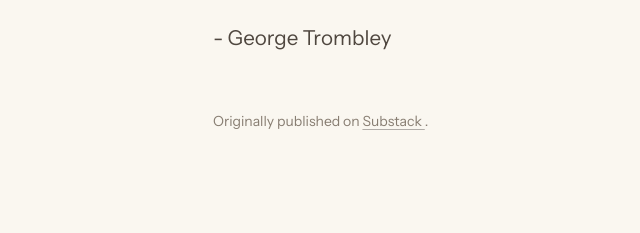
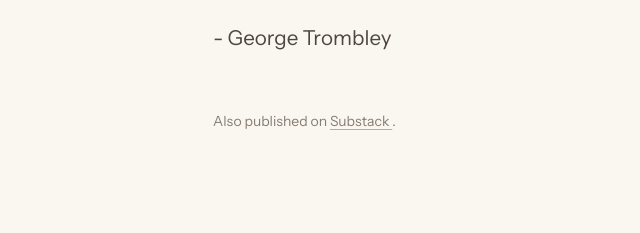
Before and after one commit to yesjapan/GeorgeTrombley.com, an Astro site: page /writing/are-we-victims-of-our-own-bubbles in a window 1280 px wide. Shown: the part 2451-2684 px from the top of the page, 59-699 px from the left. Built offline with nearby package versions, Linux system fonts and the light colour scheme; Astro itself is replaced by a stand-in of ours.

Commit message:
Mirror Substack automatically, with this site as canonical
Publishing on Substack now lands on the site within a few hours: a scheduled
workflow reads the feed, writes any new post, and commits it. Cloudflare
rebuilds on the push.

Splits the old canonicalUrl field in two, because it was doing two unrelated
jobs at once:

  sourceUrl     - where the post first appeared; renders the credit line
  canonicalUrl  - SEO override conceding search ranking to another copy

Wired together, you could not credit Substack without also handing it the
search ranking. Now the six imported posts keep their credit link but canonical
to georgetrombley.com. Substack's reach comes from its own discovery and
recommendations rather than from search, so there was never anything to gain by
conceding the ranking — and the site is the asset worth building up.

Co-Authored-By: Claude Opus 5 <noreply@anthropic.com>

```diff
--- a/src/content.config.ts
+++ b/src/content.config.ts
@@ -62,12 +62,20 @@ const posts = defineCollection({
       hero: image().optional(),
       draft: z.boolean().default(false),
       /**
-       * Set on imported posts so the canonical URL still points at the place the
-       * post was first indexed. New posts written here leave it unset and
-       * canonical to this site.
+       * SEO override: tells search engines some OTHER copy of this post is the
+       * one to rank. Normally left unset — this site is the canonical home for
+       * everything it publishes, including posts mirrored from Substack, since
+       * Substack's reach comes from its own discovery rather than from search.
+       *
+       * Deliberately separate from `sourceUrl` below: crediting where something
+       * first appeared and conceding search ranking to it are different
+       * decisions, and wiring them to one field meant you could not do one
+       * without the other.
        */
       canonicalUrl: z.string().url().optional(),
-      /** Human-readable origin, e.g. "Substack". Shown as a small credit line. */
+      /** Where the post first appeared. Renders as a credit line and link. */
+      sourceUrl: z.string().url().optional(),
+      /** Human-readable origin, e.g. "Substack". Shown with `sourceUrl`. */
       originallyPublishedAt: z.string().optional(),
     }),
 });
--- a/src/content/posts/are-we-victims-of-our-own-bubbles.md
+++ b/src/content/posts/are-we-victims-of-our-own-bubbles.md
@@ -2,7 +2,7 @@
 title: 'Are we victims of our own bubbles?'
 date: 2025-04-20
 description: 'I''m not an independent thinker although I like to believe I am...'
-canonicalUrl: 'https://polyglotgeorge.substack.com/p/are-we-victims-of-our-own-bubbles'
+sourceUrl: 'https://polyglotgeorge.substack.com/p/are-we-victims-of-our-own-bubbles'
 originallyPublishedAt: 'Substack'
 ---
 I've gotten used to the fact that America is no longer the top of the world. Honestly, she probably wasn't on the top way before I realized it, but I suppose I just believed all the propaganda in my self-imposed media bubble.
--- a/src/content/posts/drops.md
+++ b/src/content/posts/drops.md
@@ -2,7 +2,7 @@
 title: 'Drops.'
 date: 2025-05-04
 description: 'Based on a true story.'
-canonicalUrl: 'https://polyglotgeorge.substack.com/p/drops'
+sourceUrl: 'https://polyglotgeorge.substack.com/p/drops'
 originallyPublishedAt: 'Substack'
 ---
 The room smelled wet, like the moss smelled in the Oregon forest my daughter took us in to hike. But this isn’t a forest, it’s my office. It’s the place I spend the majority of my days creating or at least dreaming of creating while I mindlessly rip my recent haul of used DVDs into my personal media server. I don’t know if I’m collecting the movies so I can watch them later, or just for the satisfaction of seeing the number of movies on my server go up. It was a pleasant smell, one that I wish I could conjure up on demand. The air was cool as the air on a spring morning, not like the usual stifling heat resulting from 20+ hard drives spinning in large drive bays and four monitors displaying the nostalgic pipe screensaver I had set on them. I wasn’t sure if they really needed a screensaver, but at 1000 bucks a pop I wasn’t going to take any chances the high-tech OLEDs wouldn’t burn in.
--- a/src/content/posts/even-if-you-build-it-they-wont-come.md
+++ b/src/content/posts/even-if-you-build-it-they-wont-come.md
@@ -2,7 +2,7 @@
 title: 'Even if you build it, they won''t come'
 date: 2025-04-22
 description: 'The next step required for people to "come" after you "build"'
-canonicalUrl: 'https://polyglotgeorge.substack.com/p/even-if-you-build-it-they-wont-come'
+sourceUrl: 'https://polyglotgeorge.substack.com/p/even-if-you-build-it-they-wont-come'
 originallyPublishedAt: 'Substack'
 ---
 As you sip your 3rd cup of coffee, you quietly say to yourself, “if I build it, they will come.” You’ve been saying this phrase for months or maybe years as you build. It’s great for motivation, isn’t it? Unfortunately, it’s not true. It doesn’t matter if you build it. Even if what you’ve built is amazing, no one will just “come.” In fact, the majority of people you know won’t engage. Not your family. Not your best friends. Not even the people who said they couldn’t wait to read the novel you wrote to escape the pain of your breakup. They might not even watch the first music video you made from the album you spent your gap year writing.
--- a/src/content/posts/how-i-calmed-my-brain.md
+++ b/src/content/posts/how-i-calmed-my-brain.md
@@ -2,7 +2,7 @@
 title: 'How I calmed my brain'
 date: 2025-05-14
 description: 'Letting go of my addictions is... addicting.'
-canonicalUrl: 'https://polyglotgeorge.substack.com/p/how-i-calmed-my-brain'
+sourceUrl: 'https://polyglotgeorge.substack.com/p/how-i-calmed-my-brain'
 originallyPublishedAt: 'Substack'
 ---
 Yesterday I happened across a YouTube video that did a deep dive into how insanely difficult life was during the medieval age. It made me appreciate just how amazing a time we live in. A bit later I came across a YouTube short talking about how children nowadays are so addicted to their phones that teaching them has become an insurmountable task. It really hit me hard when the teacher said the students don’t react to being punished as they are just too apathetic to care. The combination of these two videos made me think about my current choices in how I spend my time throughout my day.
--- a/src/content/posts/how-my-japanese-wife-became-a-criminal-day-one-in-the-u-s.md
+++ b/src/content/posts/how-my-japanese-wife-became-a-criminal-day-one-in-the-u-s.md
@@ -2,7 +2,7 @@
 title: 'How my Japanese wife became a criminal day one in the U.S.'
 date: 2025-04-21
 description: 'I should start out by saying my wife is a Japanese national.'
-canonicalUrl: 'https://polyglotgeorge.substack.com/p/how-my-japanese-wife-became-a-criminal'
+sourceUrl: 'https://polyglotgeorge.substack.com/p/how-my-japanese-wife-became-a-criminal'
 originallyPublishedAt: 'Substack'
 ---
 I should start out by saying my wife is a Japanese national. She’s had a green card for 30 years and has lived with me here in Las Vegas since our marriage in 1995. When I started hearing word of random people being deported, I was initially calm, thinking our long history and lack of criminal records would keep her safe from the immigration dragnet that defines this current administration. But since then, I’ve seen stories that have me thinking otherwise. One is particular story is a recent one of a Japanese man living in Utah. With only a year left from obtaining his PhD from Brigham Young University, suddenly his student visa was cancelled and he’s now facing deportation.
--- a/src/content/posts/ive-never-seen-anything-like-this-in-my-life.md
+++ b/src/content/posts/ive-never-seen-anything-like-this-in-my-life.md
@@ -2,7 +2,7 @@
 title: 'I''ve never seen anything like this in my life!'
 date: 2025-04-24
 description: 'Does this phrase really mean anything?'
-canonicalUrl: 'https://polyglotgeorge.substack.com/p/ive-never-seen-anything-like-this'
+sourceUrl: 'https://polyglotgeorge.substack.com/p/ive-never-seen-anything-like-this'
 originallyPublishedAt: 'Substack'
 ---
 Have you ever taken a moment to consider the phrase, “I’ve never seen anything like this in my life?” Something about the phrase doesn’t sit well with me. I’m not saying those that have said it are wrong or lying. I just think the phrase itself doesn’t really have the impact the person saying it probably thinks it has.
--- a/src/pages/writing/[id].astro
+++ b/src/pages/writing/[id].astro
@@ -92,10 +92,10 @@ const jsonLd = {
     </div>
 
     {
-      d.canonicalUrl && (
+      d.sourceUrl && (
         <p class="post__origin">
-          Originally published on{' '}
-          <a href={d.canonicalUrl} rel="canonical noopener">
+          Also published on{' '}
+          <a href={d.sourceUrl} rel="noopener">
             {d.originallyPublishedAt ?? 'another site'}
           </a>
           .
```
Also changed, not shown: scripts/import-substack.mjs (+17 -9 lines), .github/workflows/substack.yml (added), README.md.
